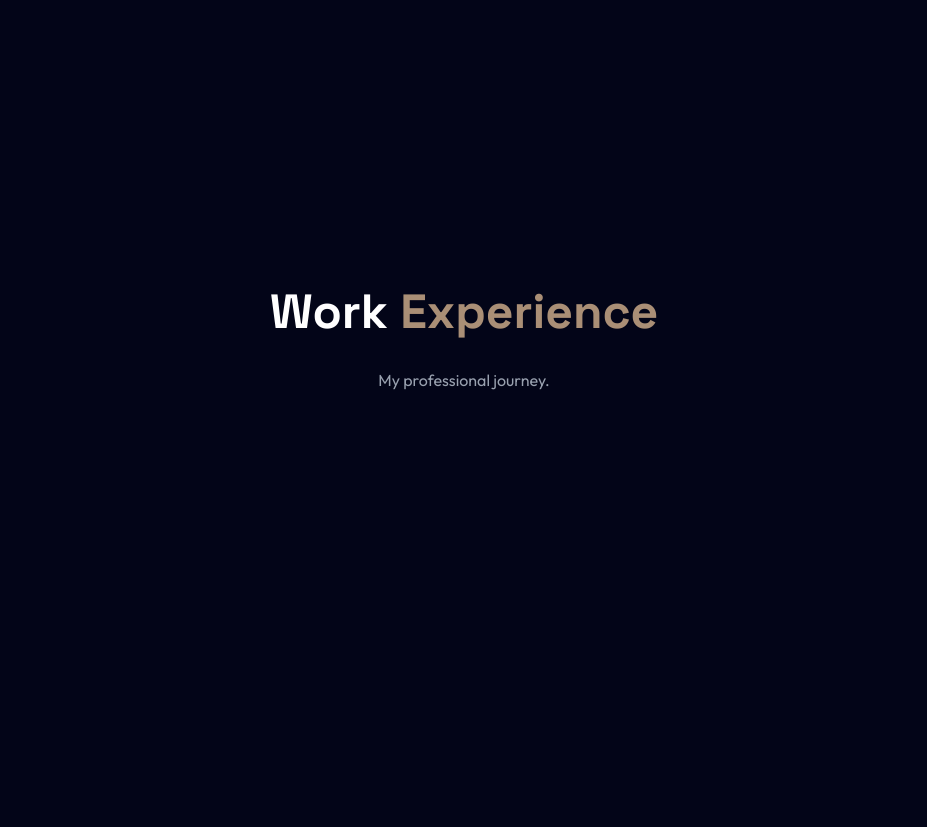
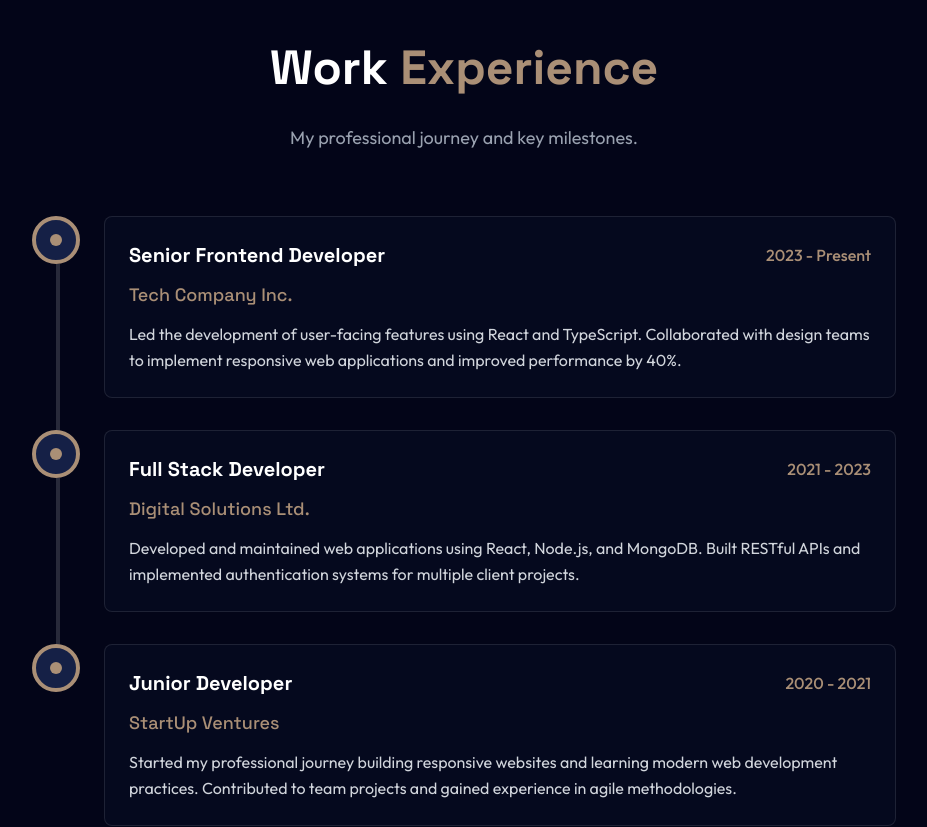
Before and after one commit to louisnguyenn/Louis-Personal-Portfolio, a React (Vite) app: page / in a window 1280 px wide. Shown: the part 1640-2467 px from the top of the page, without its empty margins (176-1103 px from the left). Built offline with nearby package versions, Linux system fonts and the light colour scheme.

Commit message:
adding timeline in experience section

```diff
--- a/package.json
+++ b/package.json
@@ -19,6 +19,7 @@
     "clsx": "^2.1.1",
     "emailjs-com": "^3.2.0",
     "lucide-react": "^0.515.0",
+    "prop-types": "^15.8.1",
     "react": "^19.1.0",
     "react-dom": "^19.1.0",
     "react-router-dom": "^7.6.2",
--- a/src/App.jsx
+++ b/src/App.jsx
@@ -18,7 +18,7 @@ function App() {
   return (
     <>
       <div className={`min-h-screen transition-opacity duration-700`}>
-        {/* <Background /> */}
+        <Background />
         <Navbar menuOpen={menuOpen} setMenuOpen={setMenuOpen} /> {/* calling navbar component */}
         <MobileMenu menuOpen={menuOpen} setMenuOpen={setMenuOpen} /> {/* calling mobile navbar component */}
         <Home />
--- a/src/components/sections/Contact.jsx
+++ b/src/components/sections/Contact.jsx
@@ -36,13 +36,13 @@ export const Contact = () => {
             <div className="pt-8">
               <h4 className="text-2xl font-semibold mb-6 flex justify-center">Connect with Me</h4>
               <div className="flex space-x-4 justify-center">
-                <a href="mailto:louis.nguyen550@gmail.com" target="_blank" className="hover:text-blue-500 hover:-translate-y-1 transition-all">
+                <a href="mailto:louis.nguyen550@gmail.com" target="_blank" className="hover:text-[#AA8F76] hover:-translate-y-1 transition-all">
                   <Mail size={25}/>
                 </a>
-                <a href="https://www.linkedin.com/in/louisnguyenn/" target="_blank" className="hover:text-blue-500 hover:-translate-y-1 transition-all">
+                <a href="https://www.linkedin.com/in/louisnguyenn/" target="_blank" className="hover:text-[#AA8F76] hover:-translate-y-1 transition-all">
                   <Linkedin size={25}/>
                 </a>
-                <a href="https://github.com/louisnguyenn" target="_blank" className="hover:text-blue-500 hover:-translate-y-1 transition-all">
+                <a href="https://github.com/louisnguyenn" target="_blank" className="hover:text-[#AA8F76] hover:-translate-y-1 transition-all">
                   <Github size={25}/>
                 </a>
               </div>
@@ -57,17 +57,17 @@ export const Contact = () => {
             <form className="space-y-6" onSubmit={handleSubmit}>
               <div>
                 <label htmlFor="name" className="block text-sm font-medium mb-2">Name</label>
-                <input type="text" id="name" name="name" required placeholder="Your name" value={formData.name} onChange={(e) => setFormData({...formData, name: e.target.value})} className="w-full px-4 py-3 rounded-md border border-input focus:outline-hidden focus:ring-2 focus:ring-blue-500 bg-[#05091e] relative" />
+                <input type="text" id="name" name="name" required placeholder="Your name" value={formData.name} onChange={(e) => setFormData({...formData, name: e.target.value})} className="w-full px-4 py-3 rounded-md border border-input focus:outline-hidden focus:ring-1 focus:ring-[#AA8F76] bg-[#05091e] relative" />
               </div>
 
               <div>
                 <label htmlFor="email" className="block text-sm font-medium mb-2">Email</label>
-                <input type="email" id="email" name="email" required placeholder="Your email" value={formData.email} onChange={(e) => setFormData({...formData, email: e.target.value})} className="w-full px-4 py-3 rounded-md border border-input focus:outline-hidden focus:ring-2 focus:ring-blue-500 bg-[#05091e] relative" />
+                <input type="email" id="email" name="email" required placeholder="Your email" value={formData.email} onChange={(e) => setFormData({...formData, email: e.target.value})} className="w-full px-4 py-3 rounded-md border border-input focus:outline-hidden focus:ring-1 focus:ring-[#AA8F76] bg-[#05091e] relative" />
               </div>
 
               <div>
                 <label htmlFor="message" className="block text-sm font-medium mb-2">Message</label>
-                <textarea id="message" name="message" required placeholder="Your message" value={formData.message} onChange={(e) => setFormData({...formData, message: e.target.value})} className="w-full px-4 py-3 rounded-md border border-input focus:outline-hidden focus:ring-2 focus:ring-blue-500 bg-[#05091e] relative resize-none h-28" />
+                <textarea id="message" name="message" required placeholder="Your message" value={formData.message} onChange={(e) => setFormData({...formData, message: e.target.value})} className="w-full px-4 py-3 rounded-md border border-input focus:outline-hidden focus:ring-1 focus:ring-[#AA8F76] bg-[#05091e] relative resize-none h-28" />
               </div>
 
               <button type="submit" className="w-full bg-[#AA8F76] text-white py-3 px-6 rounded-full font-medium transition relative overflow-hidden hover:-translate-y-0.5 hover:shadow-[0_0_15px_rgba(59,130,246,0.4)] flex items-center justify-center gap-2">
--- a/src/components/sections/Experience.jsx
+++ b/src/components/sections/Experience.jsx
@@ -51,16 +51,79 @@
 //   )
 // }
 
+const TimelineItem = ({ date, title, company, description, isLast = false }) => {
+  return (
+    <div className="relative flex items-start mb-8">
+      {/* timeline line */}
+      {!isLast && (
+        <div className="absolute left-6 top-12 w-1 h-full bg-white opacity-15"></div>
+      )}
+
+      {/* timeline dot */}
+      <div className="flex-shrink-0 w-12 h-12 bg-[#152046] rounded-full flex items-center justify-center border-4 border-[#AA8F76] z-10">
+        <div className="w-3 h-3 bg-[#AA8F76] rounded-full"></div>
+      </div>
+
+      {/* content */}
+      <div className="ml-6 flex-1">
+        <div className="bg-[#05091e] rounded-lg p-6 border border-white/10 hover:border-[#AA8F76] transition-colors duration-300">
+          <div className="flex flex-col sm:flex-row sm:items-center sm:justify-between mb-3">
+            <h3 className="text-xl font-bold text-white">{title}</h3>
+            <span className="text-[#AA8F76] font-medium text-sm sm:text-base">{date}</span>
+          </div>
+          <h4 className="text-lg text-[#AA8F76] mb-3 font-medium">{company}</h4>
+          <p className="text-gray-300 leading-relaxed">{description}</p>
+        </div>
+      </div>
+    </div>
+  );
+};
+
 export const Experience = () => {
+  const experiences = [
+    {
+      date: "2023 - Present",
+      title: "Senior Frontend Developer",
+      company: "Tech Company Inc.",
+      description: "Led the development of user-facing features using React and TypeScript. Collaborated with design teams to implement responsive web applications and improved performance by 40%."
+    },
+    {
+      date: "2021 - 2023",
+      title: "Full Stack Developer",
+      company: "Digital Solutions Ltd.",
+      description: "Developed and maintained web applications using React, Node.js, and MongoDB. Built RESTful APIs and implemented authentication systems for multiple client projects."
+    },
+    {
+      date: "2020 - 2021",
+      title: "Junior Developer",
+      company: "StartUp Ventures",
+      description: "Started my professional journey building responsive websites and learning modern web development practices. Contributed to team projects and gained experience in agile methodologies."
+    }
+  ];
+
   return (
-    <section id="experience" className="min-h-screen flex items-center justify-center py-20">
-      <div className="max-w-3xl mx-auto px-4">
-        <h2 className="text-5xl font-bold mb-8 text-white text-center">Work <span className="text-[#AA8F76]">Experience</span></h2>
-        <p className='text-center text-muted-foreground mb-12 max-w-2xl mx-auto text-gray-400'>
-          My professional journey.
+    <section id="experience" className="min-h-screen flex items-center justify-center py-20 bg-[#030518]">
+      <div className="max-w-4xl mx-auto px-4">
+        <h2 className="text-5xl font-bold mb-8 text-white text-center">
+          Work <span className="text-[#AA8F76]">Experience</span>
+        </h2>
+        <p className='text-center text-gray-400 mb-16 max-w-2xl mx-auto text-lg'>
+          My professional journey and key milestones.
         </p>
 
+        <div className="relative">
+          {experiences.map((exp, index) => (
+            <TimelineItem
+              key={index}
+              date={exp.date}
+              title={exp.title}
+              company={exp.company}
+              description={exp.description}
+              isLast={index === experiences.length - 1}
+            />
+          ))}
+        </div>
       </div>
     </section>
-  )
-}
+  );
+};
--- a/src/components/sections/Projects.jsx
+++ b/src/components/sections/Projects.jsx
@@ -11,7 +11,7 @@ export const Projects = () => {
 
         {/* project 1 */}
         <div className="grid grid-cols-1 md:grid-cols gap-6">
-          <div className="bg-[#05091e] relative p-6 rounded-xl border border-white/10 hover:-translate-y-1 hover:border-blue-500/30 hover:shadow-[0_2px_8px_rgba(59,130,246,0.1)] transition-all">
+          <div className="bg-[#05091e] relative p-6 rounded-xl border border-white/10 hover:-translate-y-1 hover:border-[#AA8F76] hover:shadow-[0_2px_8px_rgba(59,130,246,0.1)] transition-all duration-300">
             <h3 className="text-xl font-bold mb-2">Gemify</h3>
 
             <div className="flex flex-wrap grap-2 mb-4">
@@ -34,7 +34,7 @@ export const Projects = () => {
           </div>
 
           {/* project 2*/}
-          <div className="bg-[#05091e] relative p-6 rounded-xl border border-white/10 hover:-translate-y-1 hover:border-blue-500/30 hover:shadow-[0_2px_8px_rgba(59,130,246,0.1)] transition-all">
+          <div className="bg-[#05091e] relative p-6 rounded-xl border border-white/10 hover:-translate-y-1 hover:border-[#AA8F76] hover:shadow-[0_2px_8px_rgba(59,130,246,0.1)] transition-all duration-300">
             <h3 className="text-xl font-bold mb-2">FocusIn - GDSC Hacks 2025</h3>
 
             <div className="flex flex-wrap grap-2 mb-4">
@@ -57,7 +57,7 @@ export const Projects = () => {
           </div>
 
           {/* project 3 */}
-          <div className="bg-[#05091e] relative p-6 rounded-xl border border-white/10 hover:-translate-y-1 hover:border-blue-500/30 hover:shadow-[0_2px_8px_rgba(59,130,246,0.1)] transition-all">
+          <div className="bg-[#05091e] relative p-6 rounded-xl border border-white/10 hover:-translate-y-1 hover:border-[#AA8F76] hover:shadow-[0_2px_8px_rgba(59,130,246,0.1)] transition-all duration-300">
             <h3 className="text-xl font-bold mb-2">Job Vacancies in Canada Data Analysis</h3>
 
             <div className="flex flex-wrap grap-2 mb-4">
@@ -80,7 +80,7 @@ export const Projects = () => {
           </div>
 
           {/* project 4 */}
-          <div className="bg-[#05091e] relative p-6 rounded-xl border border-white/10 hover:-translate-y-1 hover:border-blue-500/30 hover:shadow-[0_2px_8px_rgba(59,130,246,0.1)] transition-all">
+          <div className="bg-[#05091e] relative p-6 rounded-xl border border-white/10 hover:-translate-y-1 hover:border-[#AA8F76] hover:shadow-[0_2px_8px_rgba(59,130,246,0.1)] transition-all duration-300">
             <h3 className="text-xl font-bold mb-2">Retail Data Analysis</h3>
 
             <div className="flex flex-wrap grap-2 mb-4">
```
Also changed, not shown: 1 other file (tests, documents, lock files or other folders).
